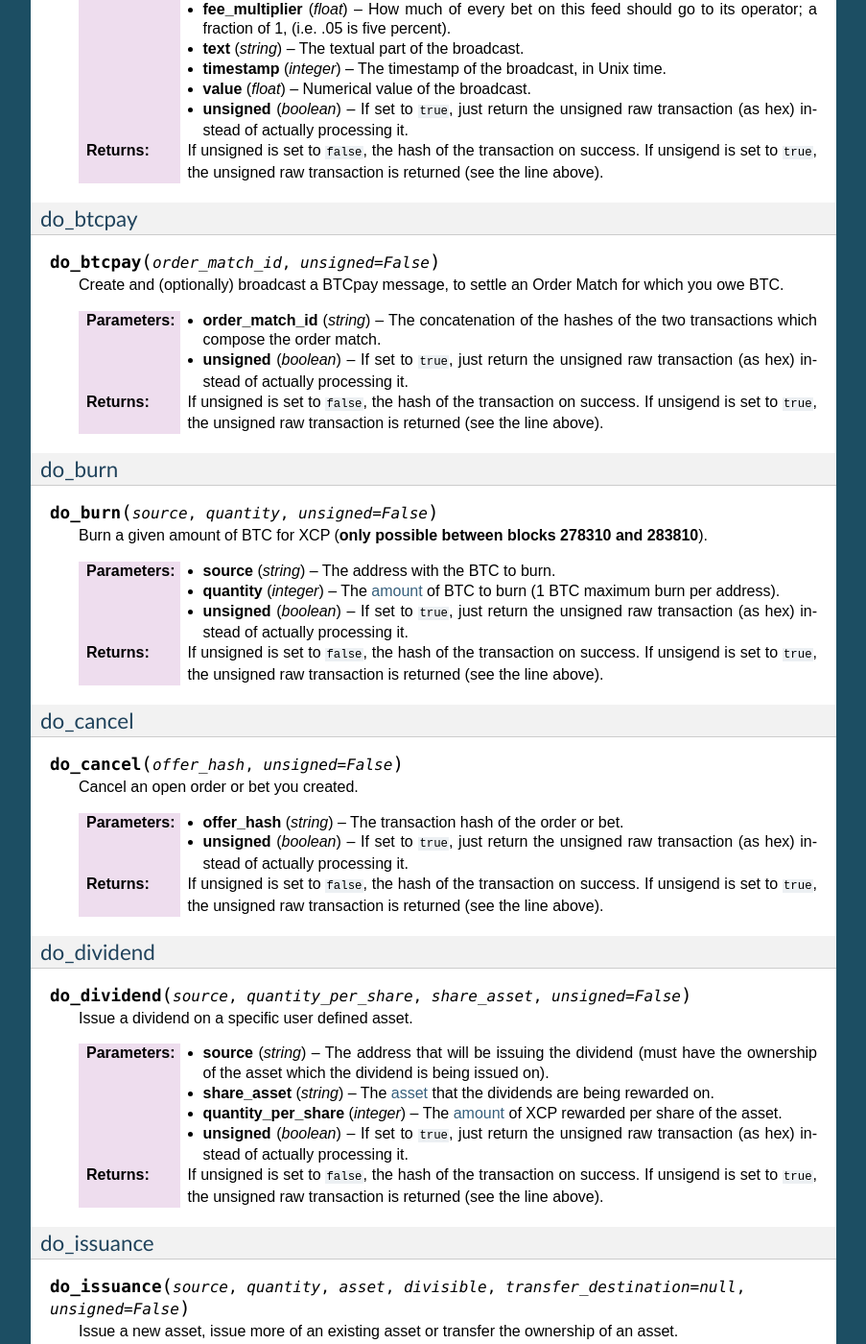
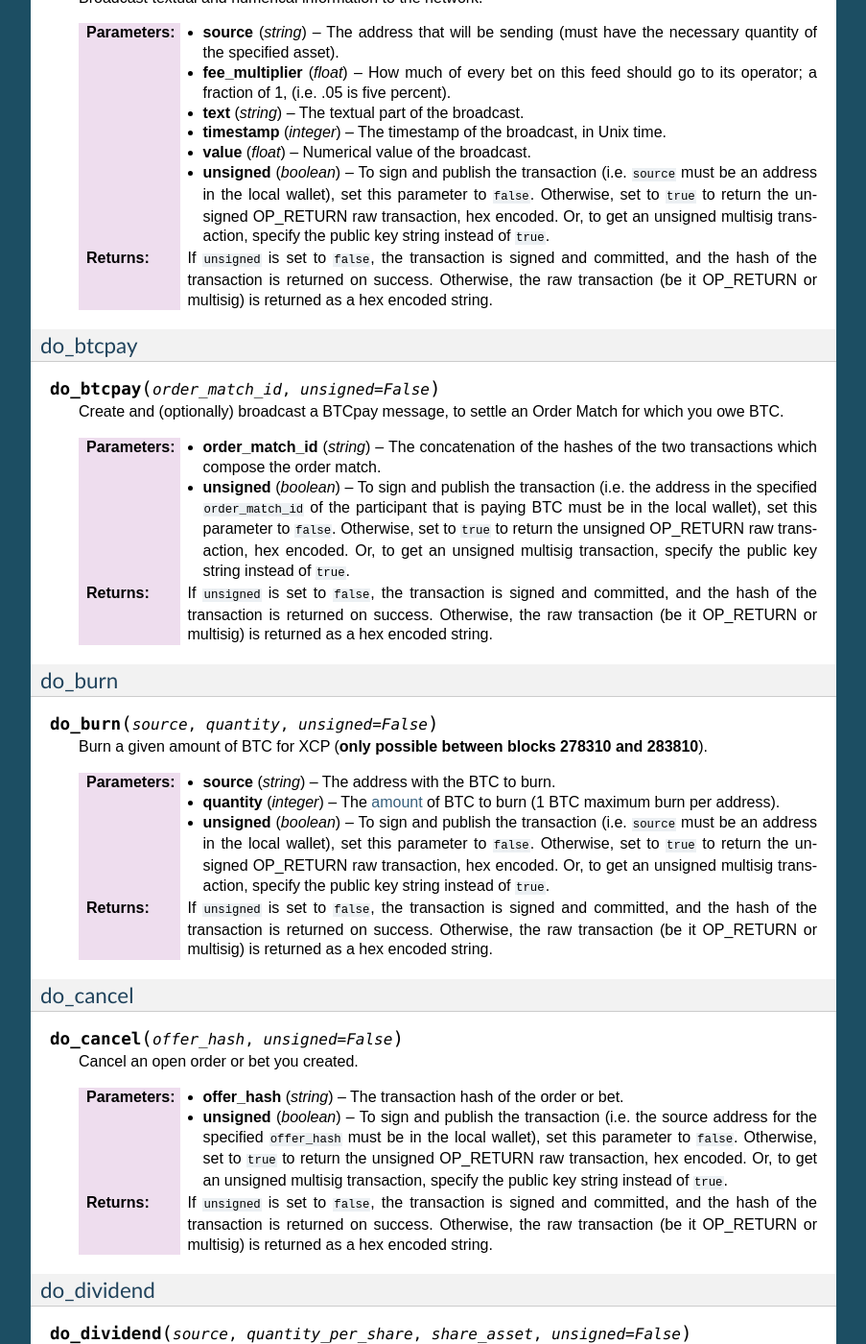
Before and after one commit to CounterpartyXCP/counterparty-core, a Sphinx documentation site: the page built from docs/API.rst, in a window 1280 px wide and 1400 px high, scrolled down 11200 px. Shown: the whole window at 96% size, without its empty margins (198-1101 px from the left). Built offline with Sphinx 7.4.7, drawn with Linux system fonts in a browser that asks for light colours; some of the changed text lies outside the part shown.

Commit message:
more unsigned changes

```diff
--- a/docs/API.rst
+++ b/docs/API.rst
@@ -489,8 +489,8 @@ do_bet
    :param integer counterwager: The minimum :ref:`quantity <amounts>` of XCP to be wagered against, for the bets to match.
    :param float target_value: Target value for Equal/NotEqual bet
    :param integer leverage: Leverage, as a fraction of 5040
-   :param boolean unsigned: If set to ``true``, just return the unsigned raw transaction (as hex) instead of actually processing it.
-   :return: If unsigned is set to ``false``, the hash of the transaction on success. If unsigend is set to ``true``, the unsigned raw transaction is returned (see the line above).
+   :param boolean unsigned: To sign and publish the transaction (i.e. ``source`` must be an address in the local wallet), set this parameter to ``false``. Otherwise, set to ``true`` to return the unsigned OP_RETURN raw transaction, hex encoded. Or, to get an unsigned multisig transaction, specify the public key string instead of ``true``.
+   :return: If ``unsigned`` is set to ``false``, the transaction is signed and committed, and the hash of the transaction is returned on success. Otherwise, the raw transaction (be it OP_RETURN or multisig) is returned as a hex encoded string.
 
 
 .. _do_broadcast:
@@ -507,8 +507,8 @@ do_broadcast
    :param string text: The textual part of the broadcast.
    :param integer timestamp: The timestamp of the broadcast, in Unix time.
    :param float value: Numerical value of the broadcast.
-   :param boolean unsigned: If set to ``true``, just return the unsigned raw transaction (as hex) instead of actually processing it.
-   :return: If unsigned is set to ``false``, the hash of the transaction on success. If unsigend is set to ``true``, the unsigned raw transaction is returned (see the line above).
+   :param boolean unsigned: To sign and publish the transaction (i.e. ``source`` must be an address in the local wallet), set this parameter to ``false``. Otherwise, set to ``true`` to return the unsigned OP_RETURN raw transaction, hex encoded. Or, to get an unsigned multisig transaction, specify the public key string instead of ``true``.
+   :return: If ``unsigned`` is set to ``false``, the transaction is signed and committed, and the hash of the transaction is returned on success. Otherwise, the raw transaction (be it OP_RETURN or multisig) is returned as a hex encoded string.
 
 
 .. _do_btcpay:
@@ -521,8 +521,8 @@ do_btcpay
    Create and (optionally) broadcast a BTCpay message, to settle an Order Match for which you owe BTC.
 
    :param string order_match_id: The concatenation of the hashes of the two transactions which compose the order match.
-   :param boolean unsigned: If set to ``true``, just return the unsigned raw transaction (as hex) instead of actually processing it.
-   :return: If unsigned is set to ``false``, the hash of the transaction on success. If unsigend is set to ``true``, the unsigned raw transaction is returned (see the line above).
+   :param boolean unsigned: To sign and publish the transaction (i.e. the address in the specified ``order_match_id`` of the participant that is paying BTC must be in the local wallet), set this parameter to ``false``. Otherwise, set to ``true`` to return the unsigned OP_RETURN raw transaction, hex encoded. Or, to get an unsigned multisig transaction, specify the public key string instead of ``true``.
+   :return: If ``unsigned`` is set to ``false``, the transaction is signed and committed, and the hash of the transaction is returned on success. Otherwise, the raw transaction (be it OP_RETURN or multisig) is returned as a hex encoded string.
 
 
 .. _do_burn:
@@ -536,8 +536,8 @@ do_burn
 
    :param string source: The address with the BTC to burn.
    :param integer quantity: The :ref:`amount <amounts>` of BTC to burn (1 BTC maximum burn per address).
-   :param boolean unsigned: If set to ``true``, just return the unsigned raw transaction (as hex) instead of actually processing it.
-   :return: If unsigned is set to ``false``, the hash of the transaction on success. If unsigend is set to ``true``, the unsigned raw transaction is returned (see the line above).
+   :param boolean unsigned: To sign and publish the transaction (i.e. ``source`` must be an address in the local wallet), set this parameter to ``false``. Otherwise, set to ``true`` to return the unsigned OP_RETURN raw transaction, hex encoded. Or, to get an unsigned multisig transaction, specify the public key string instead of ``true``.
+   :return: If ``unsigned`` is set to ``false``, the transaction is signed and committed, and the hash of the transaction is returned on success. Otherwise, the raw transaction (be it OP_RETURN or multisig) is returned as a hex encoded string.
 
 
 .. _do_cancel:
@@ -550,8 +550,8 @@ do_cancel
    Cancel an open order or bet you created.
 
    :param string offer_hash: The transaction hash of the order or bet.
-   :param boolean unsigned: If set to ``true``, just return the unsigned raw transaction (as hex) instead of actually processing it.
-   :return: If unsigned is set to ``false``, the hash of the transaction on success. If unsigend is set to ``true``, the unsigned raw transaction is returned (see the line above).
+   :param boolean unsigned: To sign and publish the transaction (i.e. the source address for the specified ``offer_hash`` must be in the local wallet), set this parameter to ``false``. Otherwise, set to ``true`` to return the unsigned OP_RETURN raw transaction, hex encoded. Or, to get an unsigned multisig transaction, specify the public key string instead of ``true``.
+   :return: If ``unsigned`` is set to ``false``, the transaction is signed and committed, and the hash of the transaction is returned on success. Otherwise, the raw transaction (be it OP_RETURN or multisig) is returned as a hex encoded string.
 
 
 .. _do_dividend:
@@ -566,8 +566,8 @@ do_dividend
    :param string source: The address that will be issuing the dividend (must have the ownership of the asset which the dividend is being issued on).
    :param string share_asset: The :ref:`asset <assets>` that the dividends are being rewarded on.
    :param integer quantity_per_share: The :ref:`amount <amounts>` of XCP rewarded per share of the asset.
-   :param boolean unsigned: If set to ``true``, just return the unsigned raw transaction (as hex) instead of actually processing it.
-   :return: If unsigned is set to ``false``, the hash of the transaction on success. If unsigend is set to ``true``, the unsigned raw transaction is returned (see the line above).
+   :param boolean unsigned: To sign and publish the transaction (i.e. ``source`` must be an address in the local wallet), set this parameter to ``false``. Otherwise, set to ``true`` to return the unsigned OP_RETURN raw transaction, hex encoded. Or, to get an unsigned multisig transaction, specify the public key string instead of ``true``.
+   :return: If ``unsigned`` is set to ``false``, the transaction is signed and committed, and the hash of the transaction is returned on success. Otherwise, the raw transaction (be it OP_RETURN or multisig) is returned as a hex encoded string.
 
 
 .. _do_issuance:
@@ -584,8 +584,8 @@ do_issuance
    :param string asset: The :ref:`asset <assets>` to issue or transfer.
    :param boolean divisible: Whether this asset is divisible or not (if a transfer, this value must match the value specified when the asset was originally issued).
    :param string transfer_destination: The address to receive the asset (only used when *transferring* assets -- leave set to ``null`` if issuing an asset).
-   :param boolean unsigned: If set to ``true``, just return the unsigned raw transaction (as hex) instead of actually processing it.
-   :return: If unsigned is set to ``false``, the hash of the transaction on success. If unsigend is set to ``true``, the unsigned raw transaction is returned (see the line above).
+   :param boolean unsigned: To sign and publish the transaction (i.e. ``source`` must be an address in the local wallet), set this parameter to ``false``. Otherwise, set to ``true`` to return the unsigned OP_RETURN raw transaction, hex encoded. Or, to get an unsigned multisig transaction, specify the public key string instead of ``true``.
+   :return: If ``unsigned`` is set to ``false``, the transaction is signed and committed, and the hash of the transaction is returned on success. Otherwise, the raw transaction (be it OP_RETURN or multisig) is returned as a hex encoded string.
 
 
 .. _do_order:
@@ -605,8 +605,8 @@ do_order
    :param integer expiration: The number of blocks for which the order should be valid.
    :param integer fee_required: The miners' fee required to be paid by orders for them to match this one; in BTC; required only if buying BTC (may be zero, though).
    :param integer fee_provided: The miners' fee provided; in BTC; required only if selling BTC (should not be lower than is required for acceptance in a block)
-   :param boolean unsigned: If set to ``true``, just return the unsigned raw transaction (as hex) instead of actually processing it.
-   :return: If unsigned is set to ``false``, the hash of the transaction on success. If unsigend is set to ``true``, the unsigned raw transaction is returned (see the line above).
+   :param boolean unsigned: To sign and publish the transaction (i.e. ``source`` must be an address in the local wallet), set this parameter to ``false``. Otherwise, set to ``true`` to return the unsigned OP_RETURN raw transaction, hex encoded. Or, to get an unsigned multisig transaction, specify the public key string instead of ``true``.
+   :return: If ``unsigned`` is set to ``false``, the transaction is signed and committed, and the hash of the transaction is returned on success. Otherwise, the raw transaction (be it OP_RETURN or multisig) is returned as a hex encoded string.
 
 
 .. _do_send:
@@ -622,8 +622,8 @@ do_send
    :param string destination: The address to receive the asset.
    :param integer quantity: The :ref:`quantity <amounts>` of the asset to send.
    :param string asset: The :ref:`asset <assets>` to send.
-   :param boolean unsigned: If set to ``true``, just return the unsigned raw transaction (as hex) instead of actually processing it.
-   :return: If unsigned is set to ``false``, the hash of the transaction on success. If unsigend is set to ``true``, the unsigned raw transaction is returned (see the line above).
+   :param boolean unsigned: To sign and publish the transaction (i.e. ``source`` must be an address in the local wallet), set this parameter to ``false``. Otherwise, set to ``true`` to return the unsigned OP_RETURN raw transaction, hex encoded. Or, to get an unsigned multisig transaction, specify the public key string instead of ``true``.
+   :return: If ``unsigned`` is set to ``false``, the transaction is signed and committed, and the hash of the transaction is returned on success. Otherwise, the raw transaction (be it OP_RETURN or multisig) is returned as a hex encoded string.
 
 
 Objects
```
Also changed, not shown: 1 other file.
